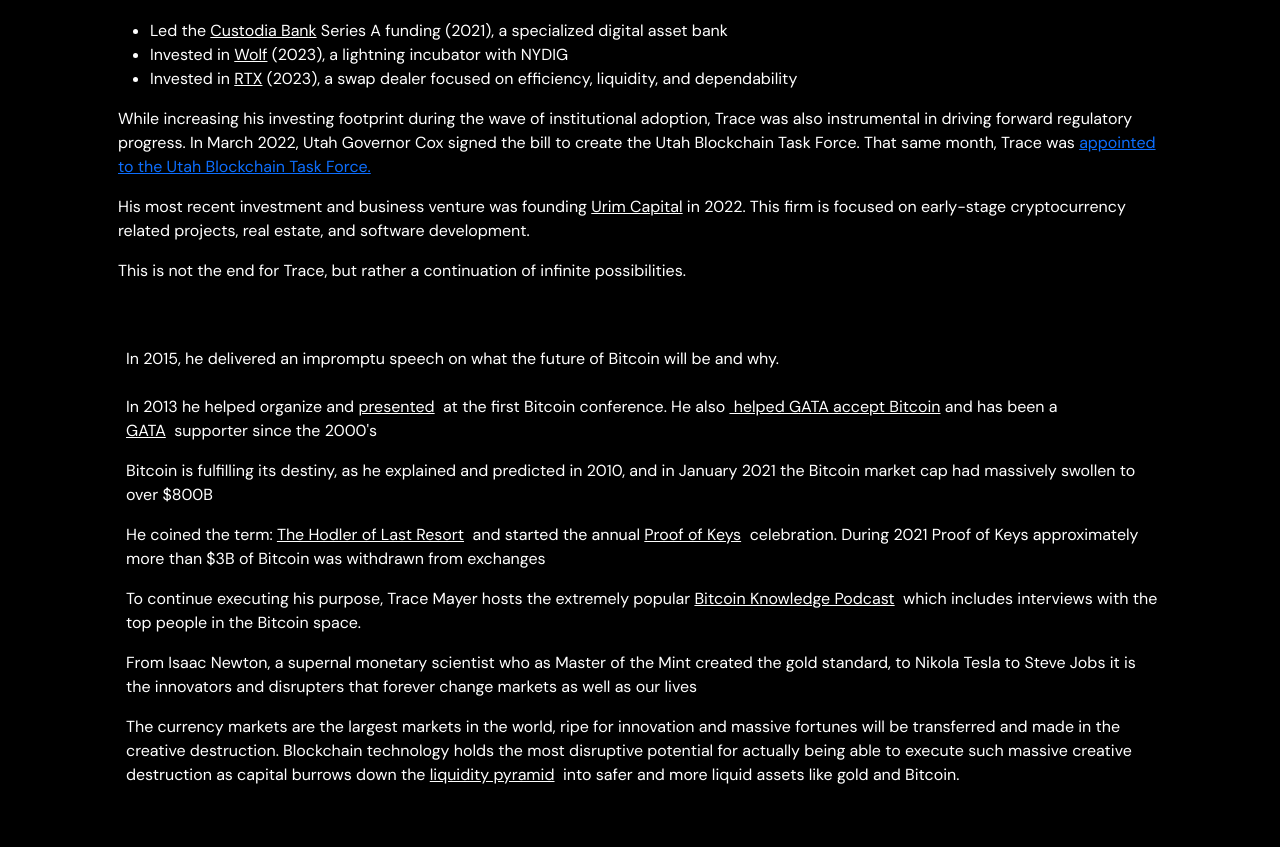
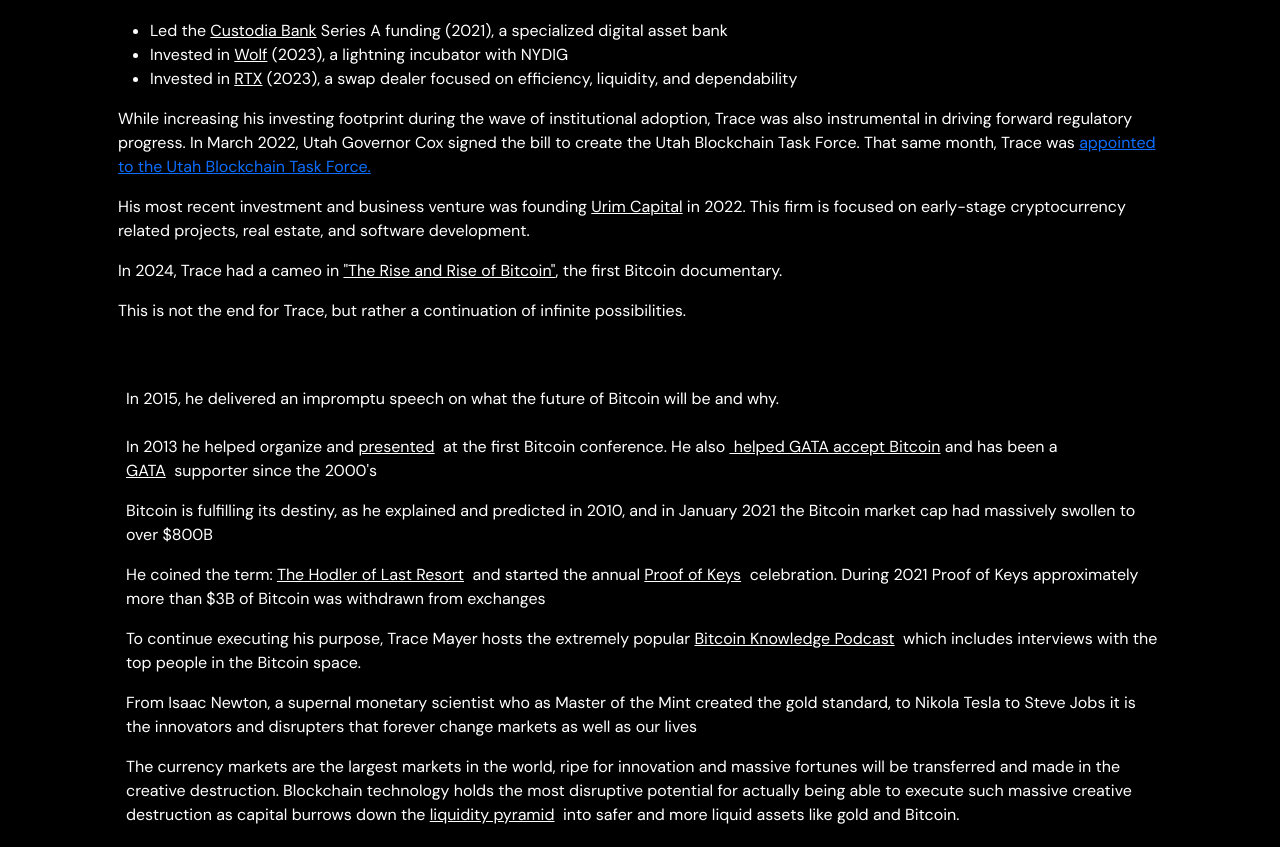
Before and after one commit to sunnankar/trace-mayer, a Jekyll site: the page built from pages/proof-of-work.md, in a window 1280 px wide and 900 px high, scrolled down 4233 px, cut to the strip 0-847 px from the top of the window. Built offline with Jekyll 4.4.1, drawn with Linux system fonts in a browser that asks for light colours.

Commit message:
timeline

```diff
--- a/_includes/page_sections/proof_of_work/epoch_4.html
+++ b/_includes/page_sections/proof_of_work/epoch_4.html
@@ -15,6 +15,7 @@
       </ul>
       <p>While increasing his investing footprint during the wave of institutional adoption, Trace was also instrumental in driving forward regulatory progress. In March 2022, Utah Governor Cox signed the bill to create the Utah Blockchain Task Force. That same month, Trace was <a href="https://boards.utah.gov/s/board/related/a018y0000047HH3AAM/Board_Seats__r">appointed to the Utah Blockchain Task Force.</a></p>
       <p>His most recent investment and business venture was founding <a href="https://www.urimcapital.com/" class="text-link" target="_blank">Urim Capital</a> in 2022. This firm is focused on early-stage cryptocurrency related projects, real estate, and software development.</p>
+      <p>In 2024, Trace had a cameo in <a href="https://www.youtube.com/watch?v=A06qdTpOYcg" class="text-link" target="_blank">"The Rise and Rise of Bitcoin"</a>, the first Bitcoin documentary.</p>
 
       <p>This is not the end for Trace, but rather a continuation of infinite possibilities.</p>
     </div>
```
Also changed, not shown: assets/images/proof_of_work/bitcoin-epoch-4.png, 3 other files.
